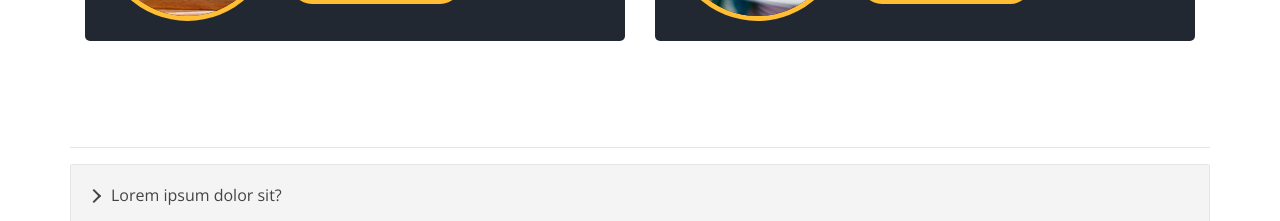
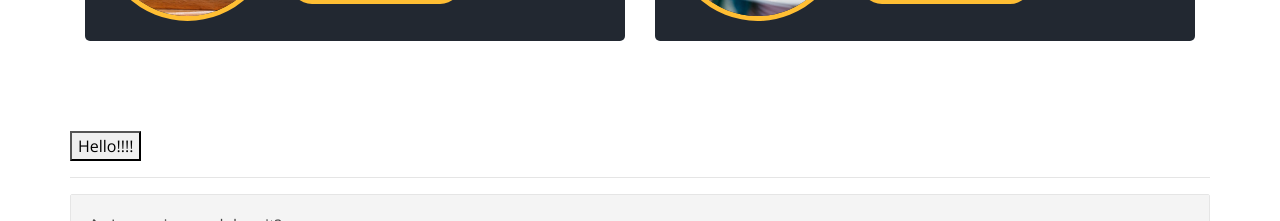
Before and after one commit to akovalenko777/feane, a React (Vite) app: page / in a window 1280 px wide. Shown: the part 1120-1341 px from the top of the page. Built offline with nearby package versions, Linux system fonts and the light colour scheme; no server answers; some icons are missing.

Commit message:
Update HomePage.jsx

```diff
--- a/src/pages/HomePage.jsx
+++ b/src/pages/HomePage.jsx
@@ -37,7 +37,7 @@ export default function HomePage(){
     <div className="container">
       <h1>Home</h1>
       <ActionsLine />
-
+      <button type="button">Hello!!!!</button>
       <hr />
       <Accordion>
         {faqList.map((item, index)=>(
```
